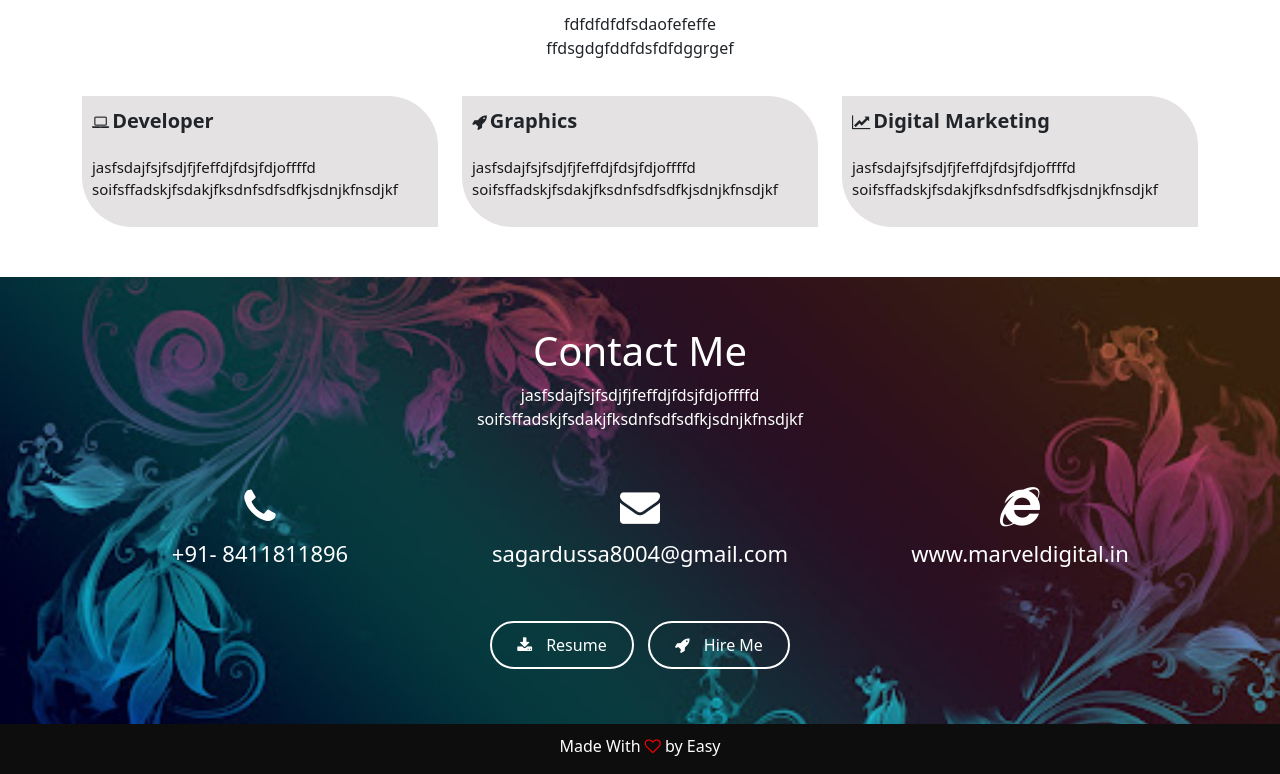
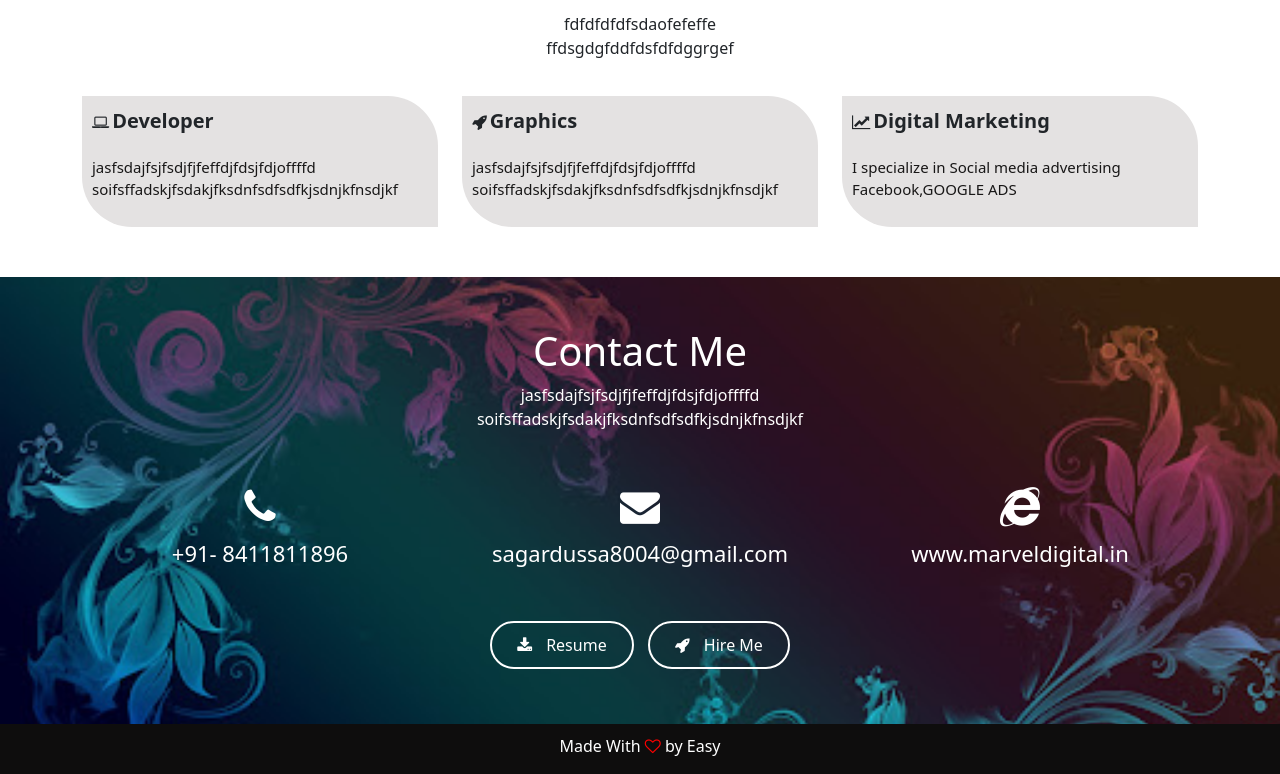
Before and after one commit to Sagardussa/Responsive-CV, a plain HTML site: page index.html in a window 1280 px wide. Shown: the part 2755-3529 px from the top of the page. Drawn offline with nearby package versions, Linux system fonts and the light colour scheme.

Commit message:
Update index.html

```diff
--- a/index.html
+++ b/index.html
@@ -217,7 +217,7 @@
                             <div class="col-md-4">
                               <div class="services-box">
                                 <i class="fa fa-line-chart" ></i><span>Digital Marketing</span>
-                                <p>jasfsdajfsjfsdjfjfeffdjfdsjfdjoffffd<br>soifsffadskjfsdakjfksdnfsdfsdfkjsdnjkfnsdjkf</p>
+                                <p>I specialize in Social media advertising <br>Facebook,GOOGLE ADS</p>
                               </div>
                             </div>
 
```
